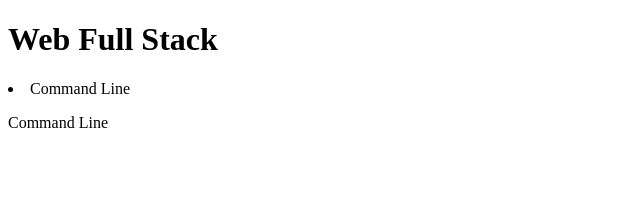
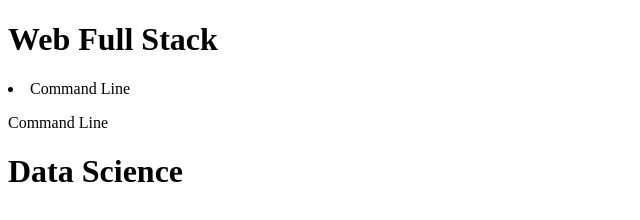
Before and after one commit to jayson2929/jayson2929.github.io, a plain HTML site: page index.html in a window 1280 px wide. Shown: the whole page, without its empty margins (0-640 px from the left). Drawn offline with Linux system fonts and the light colour scheme.

Commit message:
210118-2

```diff
--- a/index.html
+++ b/index.html
@@ -4,5 +4,6 @@
 <h1>Web Full Stack</h1>
 <li>Command Line</li>
 <p>Command Line</p>
+<h1>Data Science</h1>
 </body>
 </html>
```
